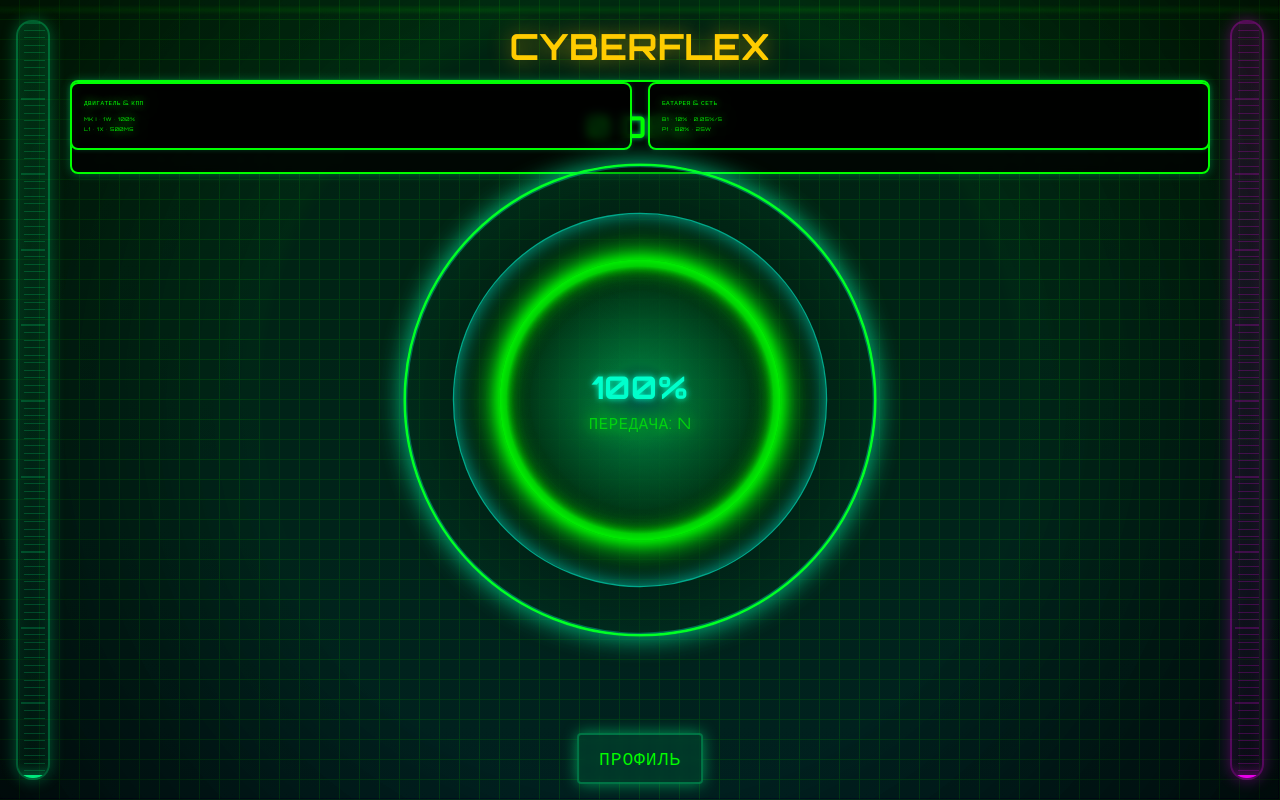
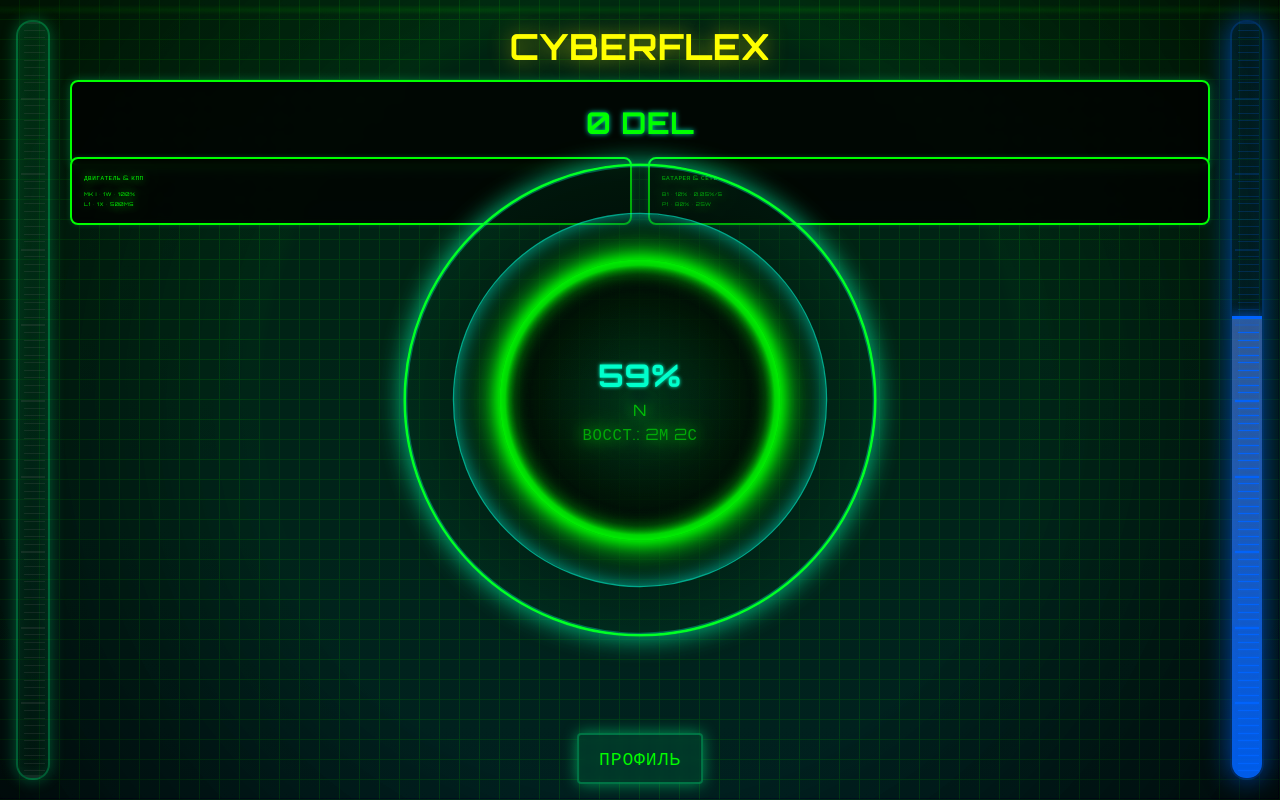
Before and after one commit to Gazprom100/TAPDEL, a React (Vite) app: page / in a window 1280 px wide. Built offline with nearby package versions, Linux system fonts and the light colour scheme; no server answers.

Commit message:
234264362

```diff
--- a/src/App.tsx
+++ b/src/App.tsx
@@ -26,11 +26,13 @@
   const [taps, setTaps] = useState<number[]>([]);
   const [isCharging, setIsCharging] = useState<boolean>(false);
   const [intensity, setIntensity] = useState<number>(0);
+  const [tachometer, setTachometer] = useState<number>(0);
   const [temperature, setTemperature] = useState<number>(GAME_MECHANICS.TEMPERATURE.MIN);
   const [hyperdriveEnergy, setHyperdriveEnergy] = useState<number>(0);
   const [hyperdriveCharging, setHyperdriveCharging] = useState<boolean>(false);
   const [hyperdriveReadiness, setHyperdriveReadiness] = useState<number>(0);
   const [isHyperdriveActive, setIsHyperdriveActive] = useState<boolean>(false);
+  const [lastTapTime, setLastTapTime] = useState<number>(Date.now());
 
   // Получаем текущие компоненты
   const currentEngine = COMPONENTS.ENGINES.find(e => e.level === engineLevel)!;
@@ -38,6 +40,35 @@
   const currentBattery = COMPONENTS.BATTERIES.find(b => b.level === batteryLevel)!;
   const currentHyperdrive = COMPONENTS.HYPERDRIVES.find(h => h.level === hyperdriveLevel)!;
   const currentPowerGrid = COMPONENTS.POWER_GRIDS.find(p => p.level === powerGridLevel)!;
+
+  // Получаем цвет тахометра в зависимости от передачи
+  const getTachometerColor = (currentGear: Gear, level: number) => {
+    // Определяем цветовые зоны тахометра
+    const zones = {
+      'N': { color: 'rgba(100, 100, 100, 0.8)', threshold: 0 },
+      '1': { color: 'rgba(0, 255, 136, 0.8)', threshold: 20 },
+      '2': { color: 'rgba(255, 255, 0, 0.8)', threshold: 40 },
+      '3': { color: 'rgba(255, 165, 0, 0.8)', threshold: 60 },
+      '4': { color: 'rgba(255, 100, 0, 0.8)', threshold: 80 },
+      'M': { color: 'rgba(255, 0, 0, 0.8)', threshold: 90 }
+    };
+
+    // Для каждой передачи определяем активные зоны
+    if (currentGear === 'N') return level > 0 ? zones['N'].color : 'rgba(100, 100, 100, 0.2)';
+    if (currentGear === '1') return level <= 20 ? zones['1'].color : 'rgba(0, 255, 136, 0.2)';
+    if (currentGear === '2') return level <= 40 ? (level <= 20 ? zones['1'].color : zones['2'].color) : 'rgba(255, 255, 0, 0.2)';
+    if (currentGear === '3') return level <= 60 ? (level <= 20 ? zones['1'].color : level <= 40 ? zones['2'].color : zones['3'].color) : 'rgba(255, 165, 0, 0.2)';
+    if (currentGear === '4') return level <= 80 ? (level <= 20 ? zones['1'].color : level <= 40 ? zones['2'].color : level <= 60 ? zones['3'].color : zones['4'].color) : 'rgba(255, 100, 0, 0.2)';
+    if (currentGear === 'M') {
+      if (level <= 20) return zones['1'].color;
+      if (level <= 40) return zones['2'].color;
+      if (level <= 60) return zones['3'].color;
+      if (level <= 80) return zones['4'].color;
+      return zones['M'].color;
+    }
+
+    return 'rgba(100, 100, 100, 0.2)';
+  };
 
   // Расчет передачи на основе частоты нажатий
   const calculateGear = useCallback((tapHistory: number[]): Gear => {
@@ -58,12 +89,20 @@
   // Обработка тапов
   const handleTap = useCallback(() => {
     const now = Date.now();
+    setLastTapTime(now);
     const newTaps = [...taps, now].slice(-20); // Сохраняем последние 20 тапов
     setTaps(newTaps);
 
     // Обновляем передачу
     const newGear = calculateGear(newTaps);
     setGear(newGear);
+
+    // Рассчитываем обороты тахометра на основе частоты тапов
+    const recentTaps = newTaps.filter(tap => now - tap < GAME_MECHANICS.TAP.RATE_WINDOW);
+    const tapFrequency = recentTaps.length;
+    // Преобразуем частоту тапов в проценты тахометра (0-100%)
+    const newTachometer = Math.min(100, (tapFrequency / 25) * 100); // 25 тапов/сек = 100%
+    setTachometer(newTachometer);
 
     // Проверяем наличие топлива
     if (fuelLevel <= 0) {
@@ -124,9 +163,27 @@
   // Эффекты для автоматического восстановления и обработки гипердвигателя
   useEffect(() => {
     const interval = setInterval(() => {
-      // Восстановление топлива: новая система - 0.033% за 100мс = 100% за 5 минут
-      const newFuelLevel = Math.min(GAME_MECHANICS.ENERGY.MAX_LEVEL, fuelLevel + GAME_MECHANICS.ENERGY.RECOVERY_RATE);
-      setFuelLevel(newFuelLevel);
+      const now = Date.now();
+      const timeSinceLastTap = now - lastTapTime;
+
+      // Восстановление топлива только при активности (если был тап в последние 3 секунды)
+      if (timeSinceLastTap <= 3000) {
+        // Восстановление топлива: новая система - 0.033% за 100мс = 100% за 5 минут
+        const newFuelLevel = Math.min(GAME_MECHANICS.ENERGY.MAX_LEVEL, fuelLevel + GAME_MECHANICS.ENERGY.RECOVERY_RATE);
+        setFuelLevel(newFuelLevel);
+      } else {
+        // Разряд батареи при неактивности (если не было тапов больше 3 секунд)
+        // Батарея разряжается за 1 минуту неактивности
+        // 1.67% за 100мс = 100% за 60 секунд (1 минута)
+        const batteryDrainRate = 1.67;
+        const newBatteryLevel = Math.max(GAME_MECHANICS.ENERGY.MIN_LEVEL, fuelLevel - batteryDrainRate);
+        setFuelLevel(newBatteryLevel);
+      }
+
+      // Снижение тахометра при отсутствии тапов
+      if (timeSinceLastTap > 200) { // Быстрое падение оборотов
+        setTachometer((prev: number) => Math.max(0, prev - 3));
+      }
 
       // Снижение интенсивности
       setIntensity((prev: number) => Math.max(0, prev - 1));
@@ -136,7 +193,7 @@
     }, GAME_MECHANICS.ENERGY.RECOVERY_INTERVAL);
 
     return () => clearInterval(interval);
-  }, [fuelLevel, setFuelLevel]);
+  }, [fuelLevel, setFuelLevel, lastTapTime]);
 
   // Обработка состояния гипердвигателя
   useEffect(() => {
@@ -237,7 +294,7 @@
 
   return (
     <div
-      className={`cyber-container intensity-${Math.floor(intensity / 10) * 10} gear-${gear} ${isHyperdriveActive ? 'hyperdrive-active' : ''}`}
+      className={`cyber-container gear-${gear} ${isHyperdriveActive ? 'hyperdrive-active' : ''}`}
       style={{
         height: '100vh',
         minHeight: '-webkit-fill-available',
@@ -260,8 +317,7 @@
       <div className="absolute top-2 sm:top-4 md:top-6 left-1/2 transform -translate-x-1/2 z-20">
         <div className="cyber-text text-2xl sm:text-3xl md:text-4xl font-bold text-center" style={{
           color: '#ffcc00',
-          textShadow: `0 0 20px rgba(255, 204, 0, ${0.5 + intensity / 200})`,
-          filter: `brightness(${1 + intensity / 100})`
+          textShadow: '0 0 20px rgba(255, 204, 0, 0.5)'
         }}>
           CYBERFLEX
         </div>
@@ -273,12 +329,11 @@
         right: '70px' // отступ от правой шкалы (48px + 22px)
       }}>
         <div className="cyber-panel" style={{
-          boxShadow: `0 0 ${10 + intensity / 2}px rgba(0, 255, 136, ${0.3 + intensity / 200})`
+          boxShadow: '0 0 10px rgba(0, 255, 136, 0.3)'
         }}>
-          <div className="text-center" style={{ padding: '8px 12px' }}>
+          <div className="text-center" style={{ padding: '4px 6px' }}>
             <div className="cyber-text text-xl sm:text-2xl md:text-3xl font-bold" style={{
-              filter: `brightness(${1 + intensity / 100})`,
-              textShadow: `0 0 ${5 + intensity / 10}px rgba(0, 255, 136, 0.8)`
+              textShadow: '0 0 5px rgba(0, 255, 136, 0.8)'
             }}>
               {Math.floor(tokens)} DEL
             </div>
@@ -288,14 +343,14 @@
 
       {/* 3. Два блока с информацией о компонентах - между счетчиком и центральной кнопкой */}
       <div className="absolute z-20" style={{
-        top: 'calc(12px + 50px + 20px)', // под счетчиком токенов (уменьшенная высота)
+        top: 'calc(12px + 25px + 120px)', // под счетчиком токенов (уменьшенная высота) + 100px вниз
         left: '70px', // отступ от левой шкалы
         right: '70px' // отступ от правой шкалы
       }}>
         <div className="flex gap-2 sm:gap-3 md:gap-4">
           {/* Левый блок */}
           <div className="flex-1 cyber-panel p-2 sm:p-2.5 md:p-3" style={{
-            boxShadow: `0 0 ${5 + intensity / 4}px rgba(0, 255, 136, ${0.2 + intensity / 300})`
+            boxShadow: '0 0 5px rgba(0, 255, 136, 0.2)'
           }}>
             <div className="cyber-text mb-1 sm:mb-2" style={{ fontSize: '6px' }}>ДВИГАТЕЛЬ & КПП</div>
             <div className="cyber-text" style={{ fontSize: '5px' }}>
@@ -308,7 +363,7 @@
 
           {/* Правый блок */}
           <div className="flex-1 cyber-panel p-2 sm:p-2.5 md:p-3" style={{
-            boxShadow: `0 0 ${5 + intensity / 4}px rgba(0, 255, 136, ${0.2 + intensity / 300})`
+            boxShadow: '0 0 5px rgba(0, 255, 136, 0.2)'
           }}>
             <div className="cyber-text mb-1 sm:mb-2" style={{ fontSize: '6px' }}>БАТАРЕЯ & СЕТЬ</div>
             <div className="cyber-text" style={{ fontSize: '5px' }}>
@@ -321,7 +376,7 @@
         </div>
       </div>
 
-      {/* 5. Левая шкала интенсивности - уменьшена на 30% */}
+      {/* 5. Левая шкала тахометра (обороты двигателя) - уменьшена на 30% */}
       <div className="absolute left-1 sm:left-2 md:left-4 top-0 bottom-0 z-20 flex items-center">
         <div className="cyber-scale" style={{
           width: '34px', // уменьшено на 30% (48px * 0.7 ≈ 34px)
@@ -332,9 +387,71 @@
           border: '2px solid rgba(0, 255, 136, 0.3)',
           borderRadius: '16px',
           position: 'relative',
+          boxShadow: `0 0 15px rgba(0, 255, 136, 0.3), inset 0 0 15px rgba(0, 255, 136, 0.1)`,
+          overflow: 'hidden'
+        }}>
+          {/* Фоновое свечение тахометра */}
+          <div style={{
+            position: 'absolute',
+            bottom: 0,
+            left: 0,
+            right: 0,
+            height: `${tachometer}%`,
+            background: `linear-gradient(to top,
+              ${getTachometerColor(gear, 20)},
+              ${getTachometerColor(gear, tachometer)})`,
+            transition: 'height 0.2s ease-out',
+            boxShadow: `0 0 8px ${getTachometerColor(gear, tachometer)}`
+          }} />
+
+          {/* 100 градаций шкалы тахометра с цветовыми зонами */}
+          {Array.from({ length: 100 }).map((_, i) => (
+            <div
+              key={i}
+              style={{
+                position: 'absolute',
+                top: `${i * 1}%`,
+                left: i % 10 === 0 ? '3px' : '6px', // пропорционально уменьшено
+                right: '3px',
+                height: i % 10 === 0 ? '2px' : '1px',
+                background: tachometer >= (100 - i) ?
+                  getTachometerColor(gear, 100 - i) :
+                  'rgba(100, 100, 100, 0.2)',
+                boxShadow: tachometer >= (100 - i) ?
+                  `0 0 3px ${getTachometerColor(gear, 100 - i)}` : 'none'
+              }}
+            />
+          ))}
+
+          {/* Индикатор текущего уровня тахометра */}
+          <div style={{
+            position: 'absolute',
+            bottom: `${tachometer}%`,
+            left: '-2px',
+            right: '-2px',
+            height: '3px',
+            background: getTachometerColor(gear, tachometer),
+            boxShadow: `0 0 12px ${getTachometerColor(gear, tachometer)}`,
+            transition: 'bottom 0.2s ease-out',
+            borderRadius: '2px'
+          }} />
+        </div>
+      </div>
+
+      {/* 6. Правая шкала заряда батареи - уменьшена на 30%, синий цвет */}
+      <div className="absolute right-1 sm:right-2 md:right-4 top-0 bottom-0 z-20 flex items-center">
+        <div className="cyber-scale" style={{
+          width: '34px', // уменьшено на 30% (48px * 0.7 ≈ 34px)
+          height: 'calc(100vh - 40px)',
+          marginTop: '20px',
+          marginBottom: '20px',
+          background: 'linear-gradient(to bottom, rgba(0, 100, 255, 0.1), rgba(0, 50, 150, 0.1))',
+          border: '2px solid rgba(0, 100, 255, 0.3)',
+          borderRadius: '16px',
+          position: 'relative',
           boxShadow: `
-            0 0 ${15 + intensity / 5}px rgba(0, 255, 136, ${0.3 + intensity / 200}),
-            inset 0 0 15px rgba(0, 255, 136, 0.1)
+            0 0 ${15 + fuelLevel / 5}px rgba(0, 100, 255, ${0.3 + fuelLevel / 200}),
+            inset 0 0 15px rgba(0, 100, 255, 0.1)
           `,
           overflow: 'hidden'
         }}>
@@ -344,12 +461,12 @@
             bottom: 0,
             left: 0,
             right: 0,
-            height: `${intensity}%`,
+            height: `${fuelLevel}%`,
             background: `linear-gradient(to top,
-              rgba(0, 255, 136, ${0.6 + intensity / 200}),
-              rgba(0, 255, 136, ${0.3 + intensity / 300}))`,
+              rgba(0, 100, 255, ${0.6 + fuelLevel / 200}),
+              rgba(100, 150, 255, ${0.3 + fuelLevel / 300}))`,
             transition: 'height 0.3s ease-out',
-            boxShadow: `0 0 ${8 + intensity / 10}px rgba(0, 255, 136, 0.8)`
+            boxShadow: `0 0 ${8 + fuelLevel / 10}px rgba(0, 100, 255, 0.8)`
           }} />
 
           {/* 100 градаций шкалы */}
@@ -362,11 +479,11 @@
                 left: i % 10 === 0 ? '3px' : '6px', // пропорционально уменьшено
                 right: '3px',
                 height: i % 10 === 0 ? '2px' : '1px',
-                background: intensity >= (100 - i) ?
-                  `rgba(0, 255, 136, ${0.8 + intensity / 500})` :
-                  'rgba(0, 255, 136, 0.2)',
-                boxShadow: intensity >= (100 - i) ?
-                  `0 0 3px rgba(0, 255, 136, 0.8)` : 'none'
+                background: fuelLevel >= (100 - i) ?
+                  `rgba(0, 100, 255, ${0.8 + fuelLevel / 500})` :
+                  'rgba(0, 100, 255, 0.2)',
+                boxShadow: fuelLevel >= (100 - i) ?
+                  `0 0 3px rgba(0, 100, 255, 0.8)` : 'none'
               }}
             />
           ))}
@@ -374,77 +491,12 @@
           {/* Индикатор текущего уровня */}
           <div style={{
             position: 'absolute',
-            bottom: `${intensity}%`,
+            bottom: `${fuelLevel}%`,
             left: '-2px',
             right: '-2px',
             height: '3px',
-            background: `rgba(0, 255, 136, ${0.9 + intensity / 200})`,
-            boxShadow: `0 0 12px rgba(0, 255, 136, 0.9)`,
-            transition: 'bottom 0.3s ease-out',
-            borderRadius: '2px'
-          }} />
-        </div>
-      </div>
-
-      {/* 6. Правая шкала заряда гипердвигателя - уменьшена на 30% */}
-      <div className="absolute right-1 sm:right-2 md:right-4 top-0 bottom-0 z-20 flex items-center">
-        <div className="cyber-scale" style={{
-          width: '34px', // уменьшено на 30% (48px * 0.7 ≈ 34px)
-          height: 'calc(100vh - 40px)',
-          marginTop: '20px',
-          marginBottom: '20px',
-          background: 'linear-gradient(to bottom, rgba(255, 0, 255, 0.1), rgba(100, 0, 100, 0.1))',
-          border: '2px solid rgba(255, 0, 255, 0.3)',
-          borderRadius: '16px',
-          position: 'relative',
-          boxShadow: `
-            0 0 ${15 + hyperdriveEnergy / 5}px rgba(255, 0, 255, ${0.3 + hyperdriveEnergy / 200}),
-            inset 0 0 15px rgba(255, 0, 255, 0.1)
-          `,
-          overflow: 'hidden'
-        }}>
-          {/* Фоновое свечение */}
-          <div style={{
-            position: 'absolute',
-            bottom: 0,
-            left: 0,
-            right: 0,
-            height: `${(hyperdriveEnergy / GAME_MECHANICS.ENERGY.MAX_LEVEL) * 100}%`,
-            background: `linear-gradient(to top,
-              rgba(255, 0, 255, ${0.6 + hyperdriveEnergy / 200}),
-              rgba(255, 100, 255, ${0.3 + hyperdriveEnergy / 300}))`,
-            transition: 'height 0.3s ease-out',
-            boxShadow: `0 0 ${8 + hyperdriveEnergy / 10}px rgba(255, 0, 255, 0.8)`
-          }} />
-
-          {/* 100 градаций шкалы */}
-          {Array.from({ length: 100 }).map((_, i) => (
-            <div
-              key={i}
-              style={{
-                position: 'absolute',
-                top: `${i * 1}%`,
-                left: i % 10 === 0 ? '3px' : '6px', // пропорционально уменьшено
-                right: '3px',
-                height: i % 10 === 0 ? '2px' : '1px',
-                background: hyperdriveEnergy >= ((100 - i)) ?
-                  `rgba(255, 0, 255, ${0.8 + hyperdriveEnergy / 500})` :
-                  'rgba(255, 0, 255, 0.2)',
-                boxShadow: hyperdriveEnergy >= ((100 - i)) ?
-                  `0 0 3px rgba(255, 0, 255, 0.8)` : 'none'
-              }}
-            />
-          ))}
-
-          {/* Индикатор текущего уровня */}
-          <div style={{
-            position: 'absolute',
-            bottom: `${(hyperdriveEnergy / GAME_MECHANICS.ENERGY.MAX_LEVEL) * 100}%`,
-            left: '-2px',
-            right: '-2px',
-            height: '3px',
-            background: `rgba(255, 0, 255, ${0.9 + hyperdriveEnergy / 200})`,
-            boxShadow: `0 0 12px rgba(255, 0, 255, 0.9)`,
+            background: `rgba(0, 100, 255, ${0.9 + fuelLevel / 200})`,
+            boxShadow: `0 0 12px rgba(0, 100, 255, 0.9)`,
             transition: 'bottom 0.3s ease-out',
             borderRadius: '2px'
           }} />
@@ -464,7 +516,6 @@
             handleTap();
           }}
           style={{
-            filter: `brightness(${1 + intensity / 50})`,
             transform: `scale(${1.3 + intensity / 500})`,
             width: 'clamp(234px, 32.5vw, 364px)',
             height: 'clamp(234px, 32.5vw, 364px)'
@@ -472,27 +523,25 @@
         >
           {/* Внешние кольца */}
           <div className="power-ring-outer" style={{
-            boxShadow: `0 0 ${20 + intensity}px rgba(0, 255, 136, ${0.4 + intensity / 100})`
+            boxShadow: '0 0 20px rgba(0, 255, 136, 0.4)'
           }} />
           <div className="power-ring" style={{
-            boxShadow: `inset 0 0 ${15 + intensity / 2}px rgba(0, 255, 136, ${0.6 + intensity / 150})`
+            boxShadow: 'inset 0 0 15px rgba(0, 255, 136, 0.6)'
           }} />
           <div className="power-ring-inner" style={{
-            background: `radial-gradient(circle,
-              rgba(0, 255, 136, ${0.3 + intensity / 200}) 0%,
-              rgba(0, 0, 0, 0.8) 100%)`
+            background: 'radial-gradient(circle, rgba(0, 255, 136, 0.1) 0%, rgba(0, 0, 0, 0.9) 100%)'
           }} />
 
           {/* Индикатор топлива */}
           <div className="fuel-display">
             <div className="cyber-text text-lg sm:text-xl md:text-2xl font-bold" style={{
               color: fuelLevel > 50 ? '#00ff88' : fuelLevel > 20 ? '#ffaa00' : '#ff4444',
-              textShadow: `0 0 ${5 + intensity / 10}px currentColor`
+              textShadow: '0 0 3px currentColor'
             }}>
               {Math.floor(fuelLevel)}%
             </div>
             <div className="cyber-text text-xs opacity-70">
-              Передача: {gear}
+              {gear}
             </div>
             {fuelLevel < 100 && (
               <div className="cyber-text text-xs opacity-60">
@@ -506,7 +555,7 @@
       {/* 7. Кнопка гипердвигателя - между краем центральной кнопки и кнопкой профиля */}
       {hyperdriveEnergy >= currentHyperdrive.activationThreshold && (
         <div className="absolute left-1/2 transform -translate-x-1/2 z-30 px-2" style={{
-          top: 'calc(50% + 140px)' // центр экрана + половина размера центральной кнопки + отступ
+          top: 'calc(50% + 640px)' // центр экрана + половина размера центральной кнопки + отступ + 500px
         }}>
           <button
             className={`hyperdrive-button ${isHyperdriveActive ? 'active' : ''} ${hyperdriveCharging ? 'charging' : ''} ${hyperdriveReadiness === 100 ? 'ready' : ''}`}
@@ -519,8 +568,7 @@
             }}
             disabled={!isHyperdriveActive && hyperdriveReadiness < 100}
             style={{
-              boxShadow: `0 0 ${10 + hyperdriveEnergy / 5}px rgba(255, 0, 255, ${0.5 + hyperdriveEnergy / 200})`,
-              filter: `brightness(${1 + hyperdriveEnergy / 100})`,
+              boxShadow: '0 0 10px rgba(255, 0, 255, 0.5)',
               padding: '10px 20px',
               fontSize: 'clamp(14px, 3vw, 18px)',
               minHeight: '45px',
@@ -560,7 +608,7 @@
             fontSize: 'clamp(14px, 3vw, 18px)',
             minHeight: '45px',
             minWidth: '100px',
-            boxShadow: `0 0 15px rgba(0, 255, 136, 0.5)`,
+            boxShadow: '0 0 15px rgba(0, 255, 136, 0.5)',
             background: 'rgba(0, 255, 136, 0.1)',
             border: '2px solid rgba(0, 255, 136, 0.3)',
             pointerEvents: 'auto'
--- a/src/components/Profile.tsx
+++ b/src/components/Profile.tsx
@@ -49,7 +49,7 @@
       }}
     >
       <div
-        className="cyber-panel w-[95vw] sm:w-[90vw] md:w-[85vw] lg:w-[80vw] xl:w-[70vw] max-w-4xl max-h-[95vh] sm:max-h-[90vh] overflow-auto m-2"
+        className="cyber-panel w-[95vw] sm:w-[90vw] md:w-[85vw] lg:w-[80vw] xl:w-[70vw] max-w-4xl max-h-[95vh] sm:max-h-[90vh] overflow-hidden m-2"
         onClick={e => e.stopPropagation()}
         onTouchStart={e => e.stopPropagation()}
       >
@@ -101,7 +101,7 @@
           ))}
         </div>
 
-        <div className="mt-4 sm:mt-6 px-2 sm:px-0">
+        <div className="mt-4 sm:mt-6 px-2 sm:px-0 overflow-y-auto" style={{ maxHeight: 'calc(95vh - 180px)' }}>
           {activeTab === 'balance' && (
             <div className="space-y-4 sm:space-y-6">
               <div className="cyber-text text-lg sm:text-xl">Баланс: {Math.floor(tokens)} токенов</div>
```
